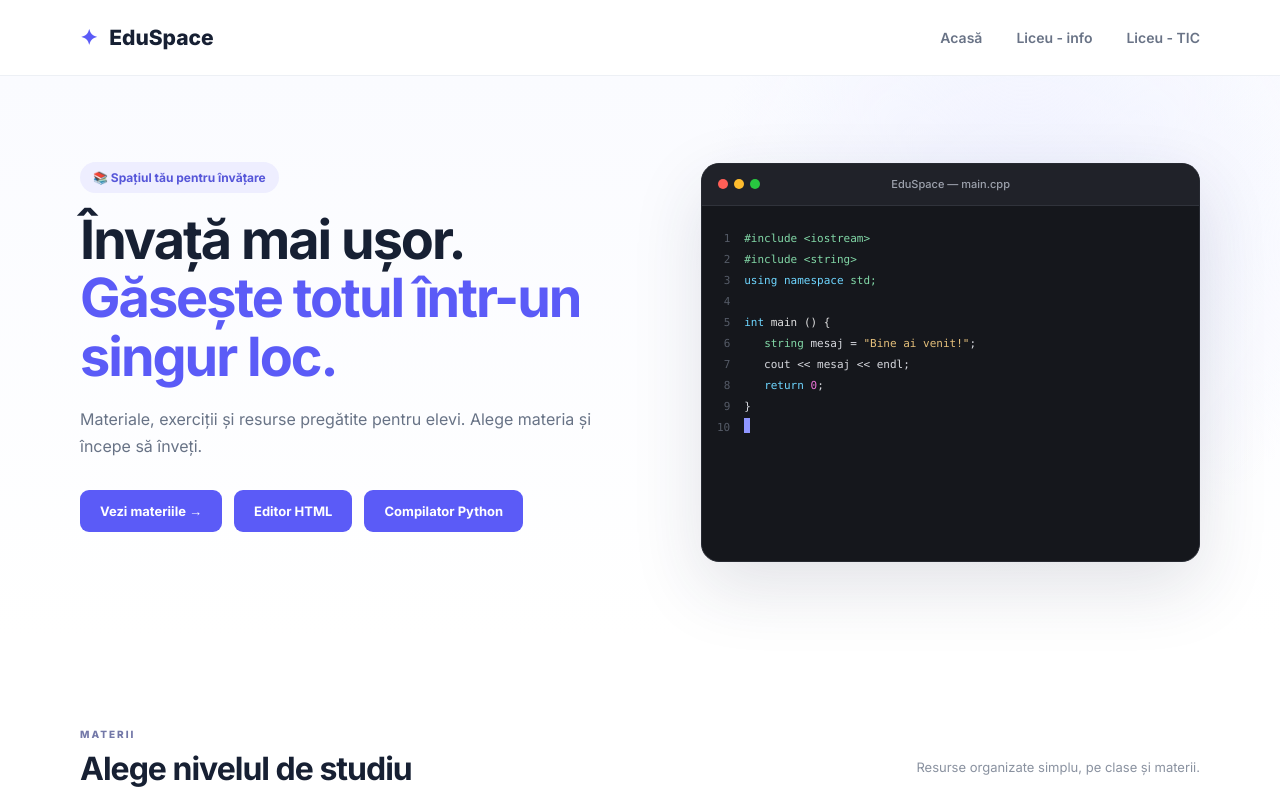
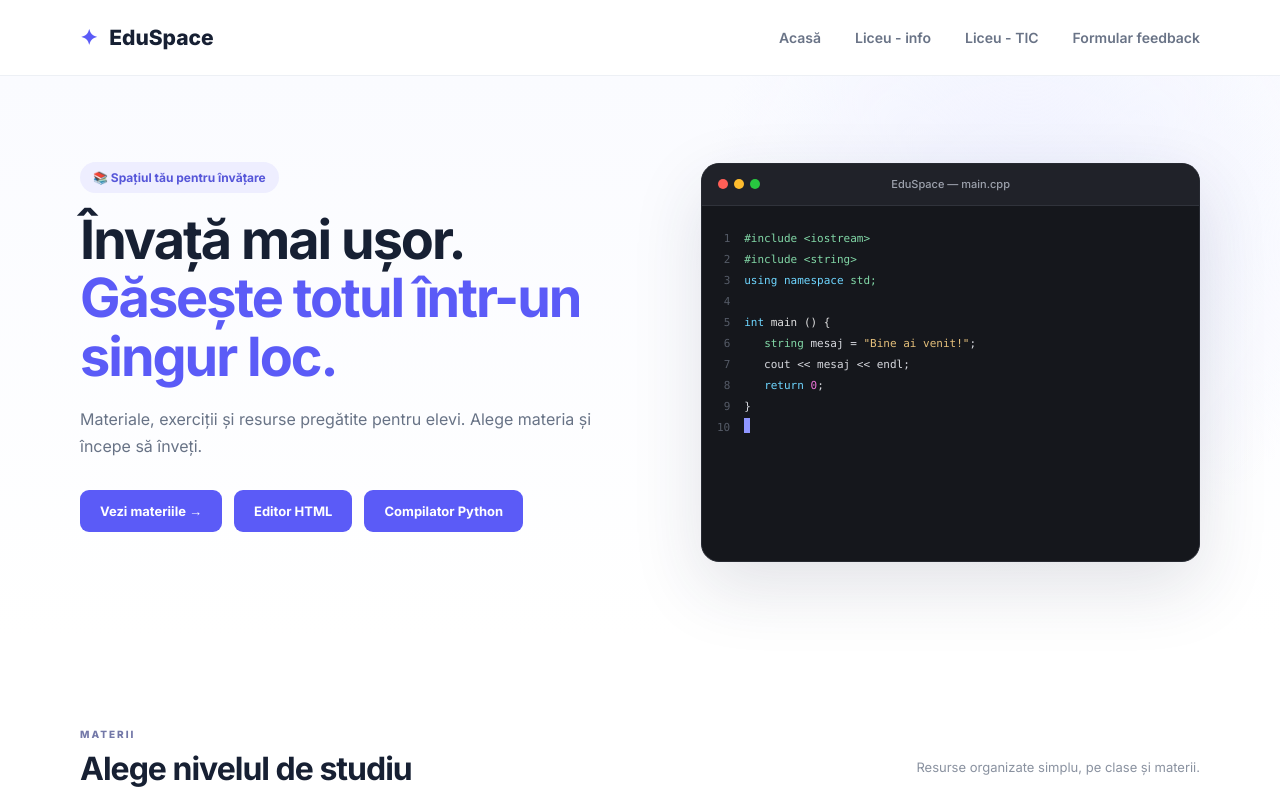
Before and after one commit to justiin14/edu-space, a plain HTML site: page index.html in a window 1280 px wide. Shown: the top 800 px of the page. Drawn offline with Linux system fonts and the light colour scheme.

Commit message:
added feedback form

```diff
--- a/index.html
+++ b/index.html
@@ -20,7 +20,7 @@
         <!--<a href="gimnaziu.html">Gimnaziu</a>-->
         <a href="liceuinfo.html">Liceu - info</a>
         <a href="liceutic.html">Liceu - TIC</a>
-
+		<a href="https://forms.gle/ZMXT3URgZSikw4j38">Formular feedback</a>
       </nav>
 
       <button class="menu-btn" id="menuBtn">☰</button>
```
